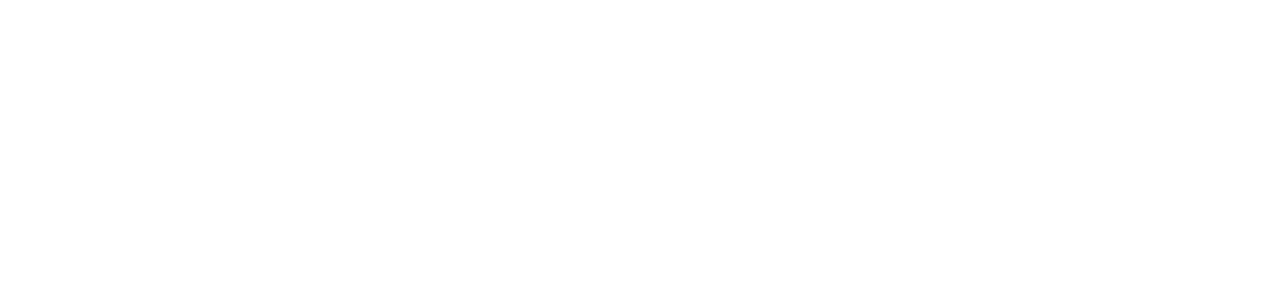
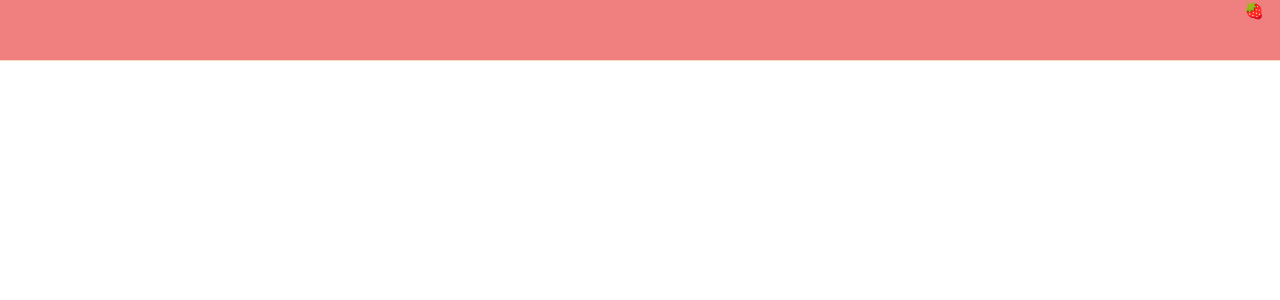
Before and after one commit to MohammadMitwaly/react-ts-animated-dropdown, a React (Create React App) app: page / in a window 1280 px wide. Shown: the top 300 px of the page. Built offline with nearby package versions, Linux system fonts and the light colour scheme.

Commit message:
Add navbar and basic nav-items

```diff
--- a/src/App.tsx
+++ b/src/App.tsx
@@ -1,5 +1,12 @@
+import Navbar from "./components/Navbar";
+import NavItem from "./components/NavItem";
+
 function App() {
-  return <div></div>;
+  return (
+    <Navbar>
+      <NavItem icon="🍓" />
+    </Navbar>
+  );
 }
 
 export default App;
--- /dev/null
+++ b/src/components/NavItem.tsx
@@ -0,0 +1,15 @@
+type Props = {
+  icon: string;
+};
+
+const NavItem: React.FC<Props> = ({ icon }) => {
+  return (
+    <li className="nav-item">
+      <a href="#" className="icon-button">
+        {icon}
+      </a>
+    </li>
+  );
+};
+
+export default NavItem;
--- /dev/null
+++ b/src/components/Navbar.tsx
@@ -0,0 +1,13 @@
+type Props = {
+  children: JSX.Element;
+};
+
+const Navbar: React.FC<Props> = ({ children }) => {
+  return (
+    <nav className="navbar">
+      <ul className="navbar-nav">{children}</ul>
+    </nav>
+  );
+};
+
+export default Navbar;
--- a/src/index.css
+++ b/src/index.css
@@ -34,3 +34,19 @@
   color: var(--text-color);
   text-decoration: none;
 }
+
+.navbar {
+  height: var(--nav-size);
+  background-color: var(--bg-color);
+  padding: 0 1rem;
+  border-bottom: var(--border);
+}
+
+/* We set the width to be as wide as the container, the same goes for the height, in this case it will match --nav-size */
+/* Then we use flexbox to align the content to the end(righthand side of the screen) */
+.navbar-nav {
+  max-width: 100%;
+  height: 100%;
+  display: flex;
+  justify-content: flex-end;
+}
```
